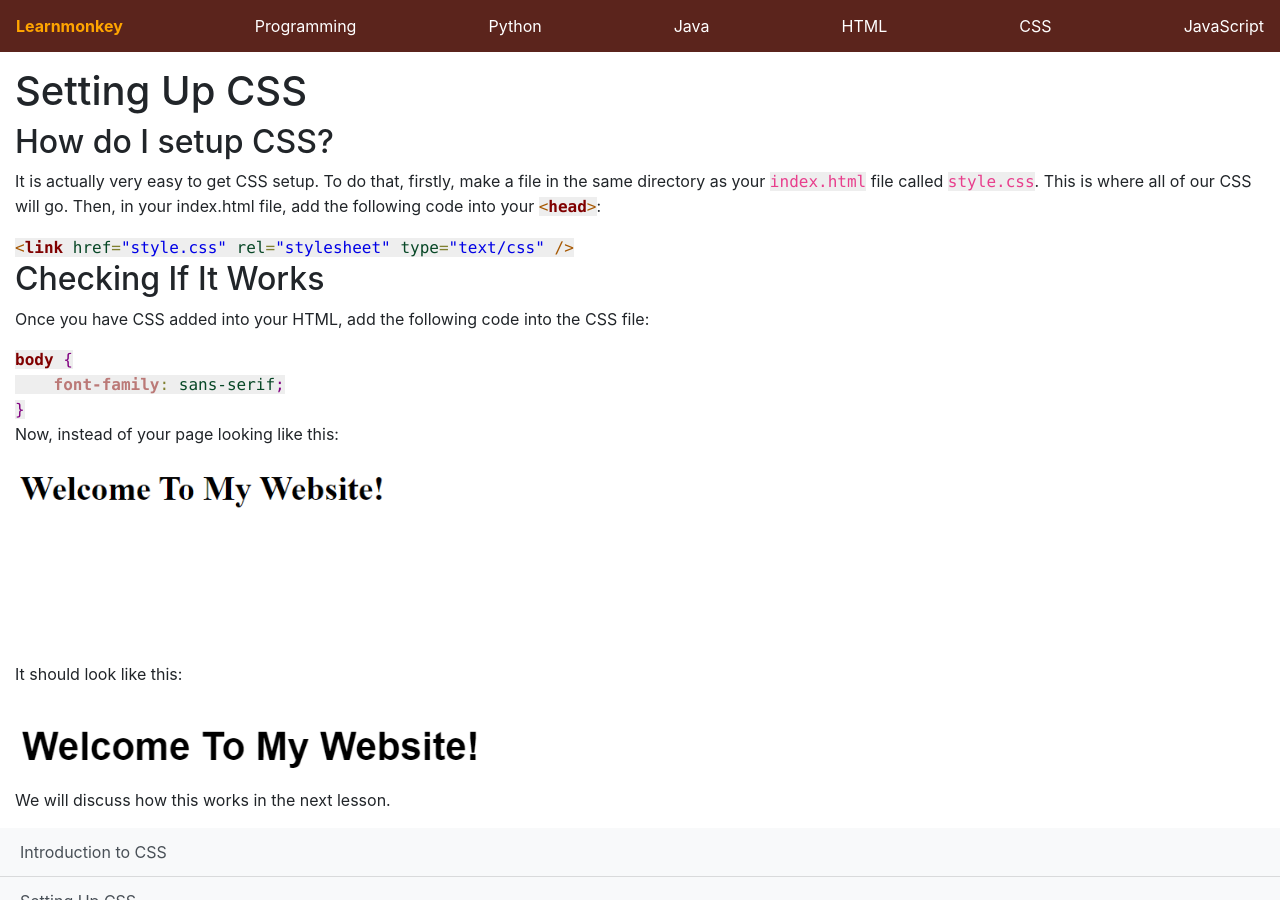
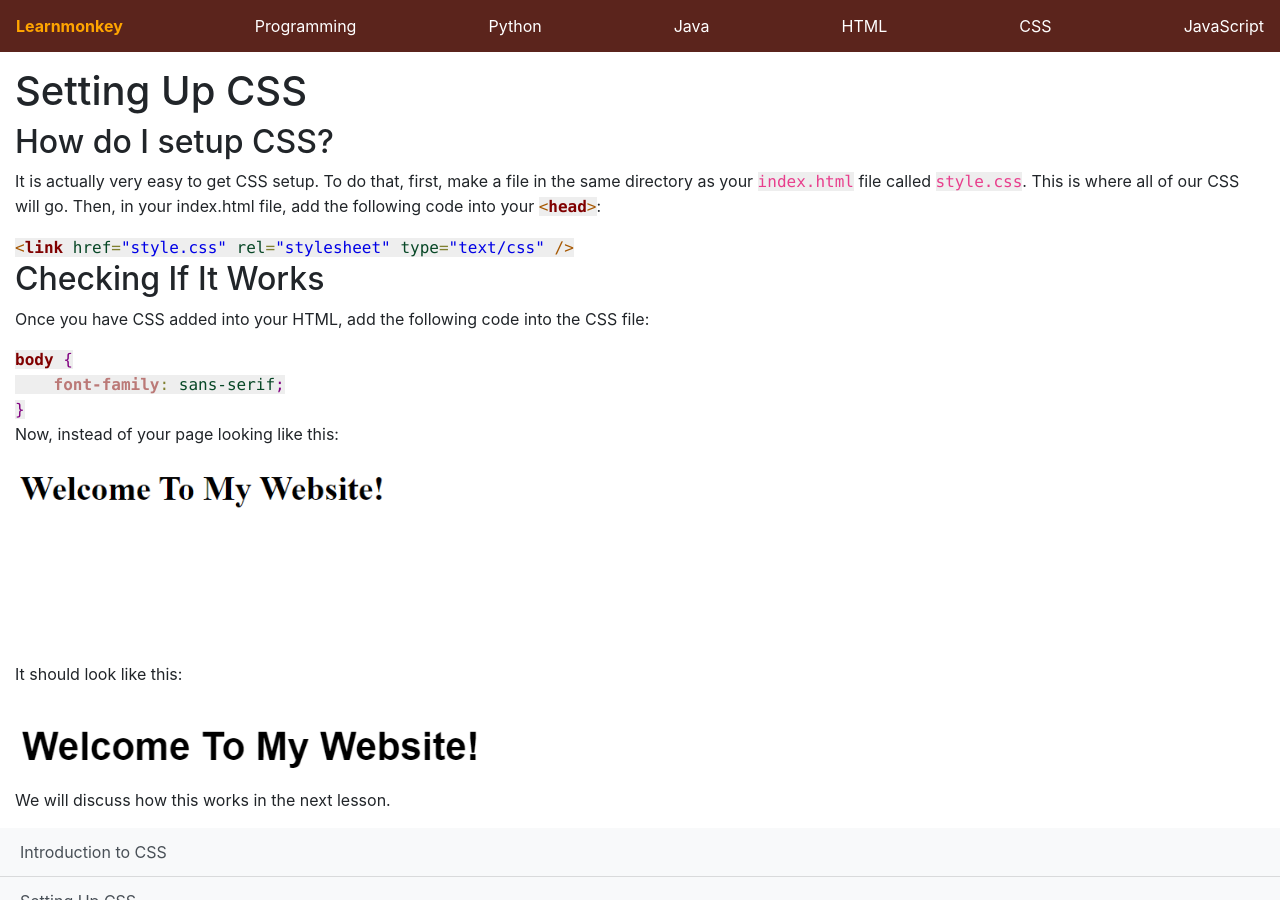
Before and after one commit to learnmonkey/learnmonkey.github.io, a Jekyll site: the page built from programming/css/setup-css.html, in a window 1280 px wide and 900 px high. Built offline with Jekyll 4.4.1, drawn with Linux system fonts in a browser that asks for light colours.

Commit message:
first not firstly

```diff
--- a/programming/css/setup-css.html
+++ b/programming/css/setup-css.html
@@ -8,7 +8,7 @@
 
 <section>
     <h2>How do I setup CSS?</h2>
-    <p>It is actually very easy to get CSS setup. To do that, firstly, make a file in the same directory as your <code>index.html</code> file called <code>style.css</code>. This is where all of our CSS will go. Then, in your index.html file, add the following code into your <code style='color:#000000;'><span style='color:#a65700; '>&lt;</span><span style='color:#800000; font-weight:bold; '>head</span><span style='color:#a65700; '>></span></code>:</p>
+    <p>It is actually very easy to get CSS setup. To do that, first, make a file in the same directory as your <code>index.html</code> file called <code>style.css</code>. This is where all of our CSS will go. Then, in your index.html file, add the following code into your <code style='color:#000000;'><span style='color:#a65700; '>&lt;</span><span style='color:#800000; font-weight:bold; '>head</span><span style='color:#a65700; '>></span></code>:</p>
     <code style='color:#000000;'><span style='color:#a65700; '>&lt;</span><span style='color:#800000; font-weight:bold; '>link</span><span style='color:#274796; '> </span><span style='color:#074726; '>href</span><span style='color:#808030; '>=</span><span style='color:#0000e6; '>"style.css"</span><span style='color:#274796; '> </span><span style='color:#074726; '>rel</span><span style='color:#808030; '>=</span><span style='color:#0000e6; '>"stylesheet"</span><span style='color:#274796; '> </span><span style='color:#074726; '>type</span><span style='color:#808030; '>=</span><span style='color:#0000e6; '>"text/css"</span><span style='color:#274796; '> </span><span style='color:#a65700; '>/></span></code>
 </section>
 
```
